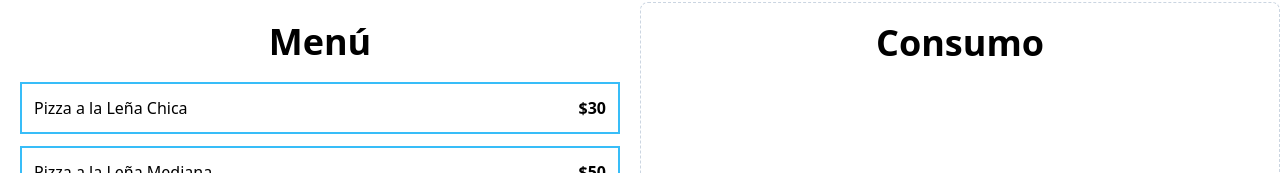
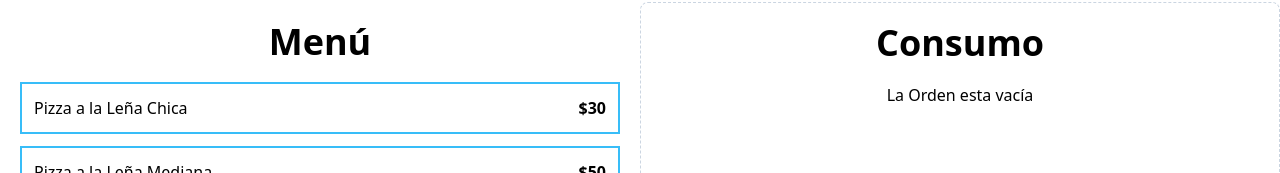
Before and after one commit to Enyel04/CalculadoraPropinas, a React (Vite) app: page / in a window 1280 px wide. Shown: the part 154-327 px from the top of the page. Built offline with nearby package versions, Linux system fonts and the light colour scheme.

Commit message:
Agregando OrderContents useOrder y app, para agregar elementos a la calculadora de propinas

```diff
--- a/src/App.tsx
+++ b/src/App.tsx
@@ -5,7 +5,7 @@ import useOrder from "./hooks/useOrder"
 
 function App() {
 
-  const {addItem}=useOrder()
+  const {order,addItem}=useOrder()
 
   return (
     <>
@@ -36,7 +36,9 @@ function App() {
         </div>
 
           <div className="border border-dashed border-slate-300 p-5 rounded-lg space-y-10">
-                  <OrderContents></OrderContents>
+                  <OrderContents
+                  order={order}
+                  ></OrderContents>
           </div>
 
         </main>
--- a/src/components/OrderContents.tsx
+++ b/src/components/OrderContents.tsx
@@ -1,9 +1,29 @@
-import React from 'react'
+import { OrderItem } from "../types"
 
-export default function OrderContents() {
+type OrderContentsProps={
+    order:OrderItem[]
+}
+
+export default function OrderContents( {order} : OrderContentsProps) {
   return (
     <div>
         <h2 className=' font-black  text-4xl text-center'> Consumo</h2>
+
+        <div className="space-y-3 mt-5">
+            {order.length===0 ?
+                <p className=" text-center"> La Orden esta vacía</p>
+            :  (
+                order.map(item=>(
+                    <div key={item.id}>
+                        <p>
+                            {item.name}
+                        </p>
+                    </div>
+                ))  //El operador ternario evalua si hay elemento o no, al ver que hay los va agregando
+            )
+            }
+
+        </div>
     </div>
   )
 }
--- a/src/hooks/useOrder.ts
+++ b/src/hooks/useOrder.ts
@@ -33,7 +33,7 @@ export default function useOrder() {
 
 
     }
-    console.log(order)
+
 
     return{
         order,
```
